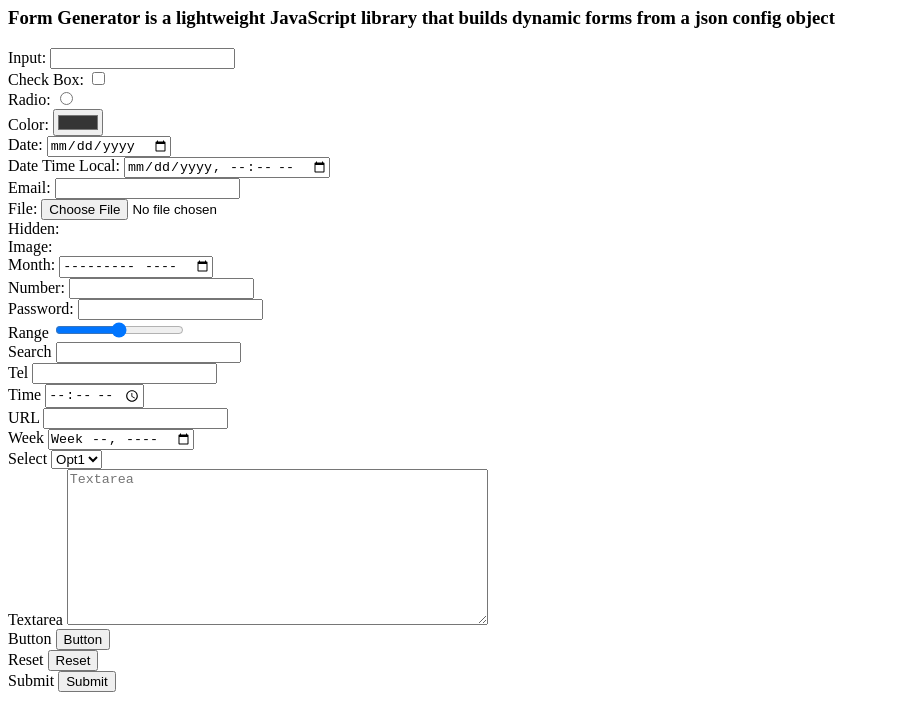
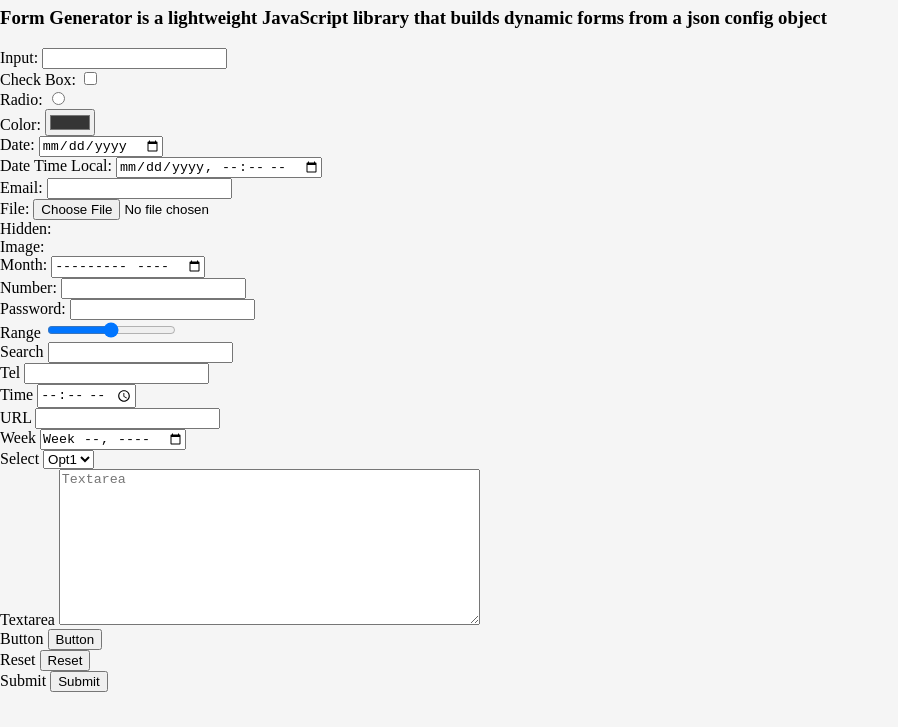
Before and after one commit to danielortiz1982/Form-Generator, a website: page pub/index.html in a window 1280 px wide. Shown: the part 73-800 px from the top of the page, without its empty margins (0-898 px from the left). Drawn offline with Linux system fonts and the light colour scheme.

Commit message:
update to repo

```diff
--- a/package.json
+++ b/package.json
@@ -4,6 +4,7 @@
   "description": "Form Generator is a lightweight JavaScript library that builds dynamic forms from a json config object",
   "main": "server.js",
   "scripts": {
+    "styles": "sass pub/styles/sass/main.sass pub/styles/dist/main.css",
     "test": "echo \"Error: no test specified\" && exit 1"
   },
   "repository": {
--- a/pub/index.html
+++ b/pub/index.html
@@ -4,6 +4,7 @@
     <meta charset="UTF-8">
     <meta name="viewport" content="width=device-width, initial-scale=1.0">
     <meta http-equiv="X-UA-Compatible" content="ie=edge">
+    <link  rel="stylesheet" type="text/css" href="styles/dist/main.css">
     <title>Welcome to Form Generator</title>
 </head>
 <body>
--- a/pub/js/main.js
+++ b/pub/js/main.js
@@ -2,5 +2,4 @@ import FormGenerator from './FormGenerator'
 import Data from './form-data/form-data'
 
 let sample = FormGenerator
-
 sample.BVFormGenerator.newForm(Data)
--- /dev/null
+++ b/pub/styles/sass/main.sass
@@ -0,0 +1,4 @@
+body
+    margin: 0
+    padding: 0
+    background: whitesmoke
--- a/server.js
+++ b/server.js
@@ -7,8 +7,6 @@ app.get('/', (req, res)=>{
     res.status(200).sendfile('index.html')
 })
 
-
-
 app.listen(3000, ()=>{
     console.log('server is running on Port 3000')
 })
```
Also changed, not shown: README.md, pub/styles/dist/main.css (added), 1 other file.
